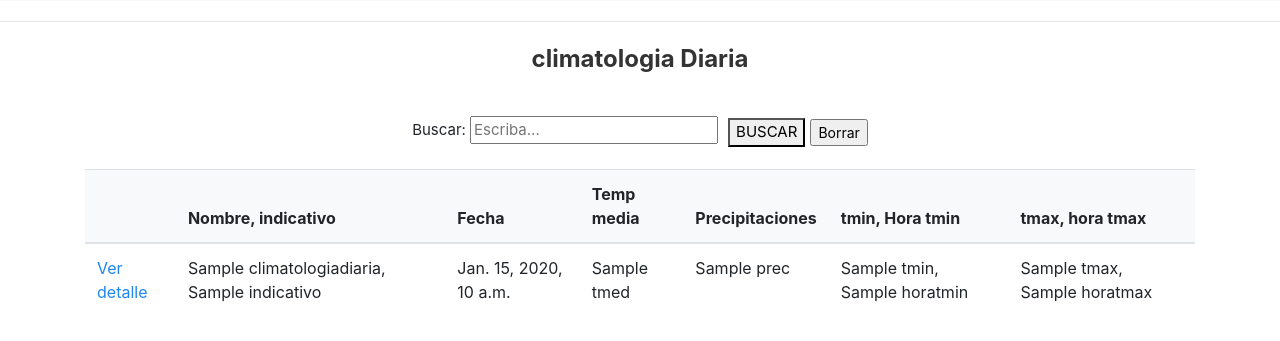
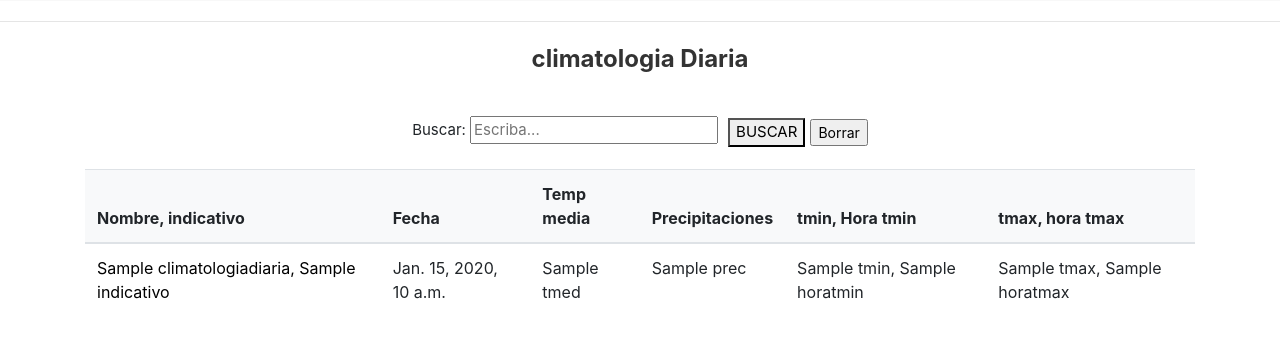
Before and after one commit to lNoelia/CBD-Clima, a Django app: page /climaDiario/ in a window 1280 px wide. Shown: the part 149-490 px from the top of the page. Run offline with Django 4.2, Linux system fonts and the light colour scheme; tables that the repository leaves empty hold one stand-in row (values such as "Sample post"); a database or web service that is not in the repository returns one stand-in record (values such as "Sample title").

```diff
--- a/CBD/weather/templates/climaDiario/climatologiaDiaria.html
+++ b/CBD/weather/templates/climaDiario/climatologiaDiaria.html
@@ -20,7 +20,6 @@
   <table class="table align-middle mb-0 bg-white">
       <thead class="bg-light">
         <tr>
-          <th></th>
           <th>Nombre, indicativo</th>
           <th>Fecha</th>
           <th>Temp media</th>
@@ -34,10 +33,7 @@
         {% for medida, l in listadas %}
             <tr>
               <td>
-                <a href="{% url 'detalle' l %}"><p class="fw-normal mb-1">Ver detalle</p></a>
-              </td>
-              <td>
-                <p class="fw-normal mb-1">{{ medida.nombre }}, {{medida.indicativo}}</p>
+                <a href="{% url 'detalle' l %}" style="color:black;"><p class="fw-normal mb-1">{{ medida.nombre }}, {{medida.indicativo}}</p></a>
             </td>
               <td>
                   <p class="fw-normal mb-1">{{ medida.fecha }}</p>
--- a/CBD/weather/views.py
+++ b/CBD/weather/views.py
@@ -15,9 +15,6 @@ climatologiaDiaria = dbname['ClimatologiaDiaria']
 
 
 climatologiaDiaria_details = climatologiaDiaria.find({}, limit=5)
-
-for r in climatologiaDiaria_details:
-    print(r['_id'])
 
 @require_http_methods("GET")
 def master(request):
```
